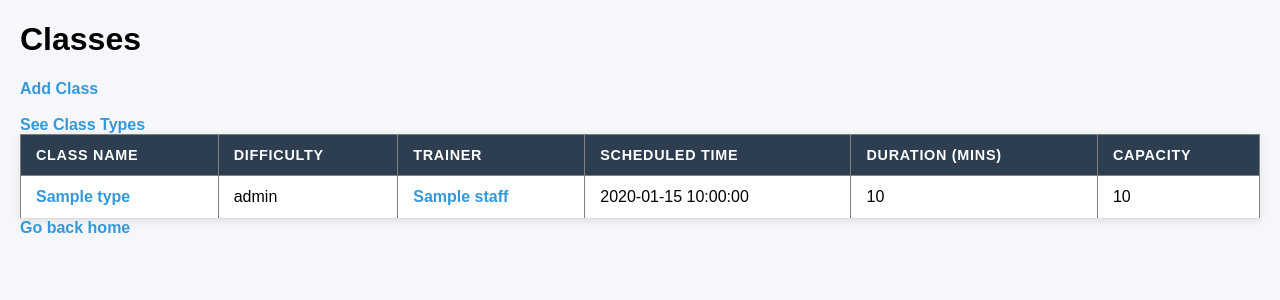
After one commit to lg3878/db_project, a Flask app: page /classes in a window 1280 px wide. The commit adds this page. Shown: the top 300 px of the page. Run offline with Flask 3, Linux system fonts and the light colour scheme; tables that the repository leaves empty hold one stand-in row (values such as "Sample post").

Commit message:
Create and Read on class table

```diff
--- a/app.py
+++ b/app.py
@@ -671,6 +671,158 @@ def trainers():
     return render_template('trainers.html', name="Trainers Table", rows=all_trainers)
 
 
+"""
+Classes table
+"""
+
+def get_classes():
+    cursor = db.cursor(dictionary=True)
+    query = """
+        SELECT
+            c.class_id,
+            ct.class_name,
+            ct.difficulty_level,
+            c.scheduled_time,
+            c.duration_minutes,
+            c.capacity,
+            s.name AS trainer_name,
+            s.staff_id AS trainer_staff_id
+        FROM classes c
+        JOIN class_type ct ON c.class_type_id = ct.class_type_id
+        JOIN trainers t ON c.trainers_staff_id = t.staff_id
+        JOIN staff s ON t.staff_id = s.staff_id
+    """
+    cursor.execute(query)
+    result = cursor.fetchall()
+    cursor.close()
+    return result
+
+
+@app.route('/classes')
+def classes():
+    all_classes = get_classes()
+    return render_template('classes.html', name='Classes', rows=all_classes)
+
+@app.route('/add_class', methods=['GET', 'POST'])
+def add_class():
+    cursor = db.cursor(dictionary=True)
+
+    if request.method == 'POST':
+        class_type_id = request.form.get('class_type_id')
+        trainer_id = request.form.get('trainer_id')
+        scheduled_time = request.form.get('scheduled_time')
+        duration_minutes = request.form.get('duration_minutes')
+        capacity = request.form.get('capacity')
+
+        try:
+            cursor.execute("""
+                INSERT INTO classes (class_type_id, trainers_staff_id, scheduled_time, duration_minutes, capacity)
+                VALUES (%s, %s, %s, %s, %s)
+            """, (class_type_id, trainer_id, scheduled_time, duration_minutes, capacity))
+            db.commit()
+            cursor.close()
+            return redirect('/classes')
+        except Error as e:
+            db.rollback()
+            cursor.close()
+            return f"Error adding class: {str(e)} <a href='/add_class'>Go back</a>"
+
+    # populate dropdowns
+    cursor.execute("SELECT * FROM class_type")
+    class_types = cursor.fetchall()
+
+    cursor.execute("""
+        SELECT t.staff_id, s.name
+        FROM trainers t
+        JOIN staff s ON t.staff_id = s.staff_id
+        WHERE s.status = 'Active'
+    """)
+    trainers = cursor.fetchall()
+    cursor.close()
+
+    return render_template('add_class.html', name='Add Class', class_types=class_types, trainers=trainers)
+
+
+@app.route('/class_page/<int:class_id>')
+def class_page(class_id):
+    cursor = db.cursor(dictionary=True)
+    query = """
+        SELECT
+            c.class_id,
+            ct.class_name,
+            ct.difficulty_level,
+            c.scheduled_time,
+            c.duration_minutes,
+            c.capacity,
+            c.trainers_staff_id AS trainer_staff_id,
+            s.name AS trainer_name,
+            m.member_id,
+            m.name AS member_name,
+            m.email,
+            ce.attendance_status,
+            ce.signup_date
+        FROM classes c
+        JOIN class_type ct ON c.class_type_id = ct.class_type_id
+        JOIN staff s ON c.trainers_staff_id = s.staff_id
+        LEFT JOIN class_enrollment ce ON c.class_id = ce.class_id
+        LEFT JOIN member m ON ce.member_id = m.member_id
+        WHERE c.class_id = %s
+    """
+    cursor.execute(query, (class_id,))
+    rows = cursor.fetchall()
+    cursor.close()
+
+    if not rows:
+        return "Class not found. <a href='/classes'>Go back</a>"
+
+    return render_template('class_page.html', rows=rows)
+
+
+"""
+Class Type table
+
+"""
+
+def get_class_types():
+    cursor = db.cursor(dictionary=True)
+    cursor.execute("SELECT * FROM class_type")
+    result = cursor.fetchall()
+    cursor.close()
+    return result
+
+
+@app.route('/class_types')
+def class_types():
+    all_class_types = get_class_types()
+    return render_template('class_types.html', name='Class Types', rows=all_class_types)
+
+
+@app.route('/add_class_type', methods=['GET', 'POST'])
+def add_class_type():
+    cursor = db.cursor(dictionary=True)
+
+    if request.method == 'POST':
+        class_name = request.form.get('class_name')
+        difficulty_level = request.form.get('difficulty_level')
+
+        try:
+            cursor.execute("""
+                INSERT INTO class_type (class_name, difficulty_level)
+                VALUES (%s, %s)
+            """, (class_name, difficulty_level))
+            db.commit()
+            cursor.close()
+            return redirect('/class_types')
+        except Error as e:
+            db.rollback()
+            cursor.close()
+            return f"Error adding class type: {str(e)} <a href='/add_class_type'>Go back</a>"
+
+    cursor.close()
+    return render_template('add_class_type.html', name='Add Class Type')
+
+
+
 
 if __name__=="__main__":
     app.run(host="0.0.0.0", debug=True)
--- /dev/null
+++ b/templates/classes.html
@@ -0,0 +1,41 @@
+{% extends 'layout.html' %}
+{% block content %}
+
+<h1>Classes</h1>
+<a href="/add_class">Add Class</a>
+<br><br>
+
+<a href="/class_types">See Class Types</a>
+
+{% if rows %}
+<table border="1" cellpadding="8">
+    <thead>
+        <tr>
+            <th>Class Name</th>
+            <th>Difficulty</th>
+            <th>Trainer</th>
+            <th>Scheduled Time</th>
+            <th>Duration (mins)</th>
+            <th>Capacity</th>
+        </tr>
+    </thead>
+    <tbody>
+        {% for row in rows %}
+        <tr>
+            <td><a href="/class_page/{{ row.class_id }}">{{ row.class_name }}</a></td>
+            <td>{{ row.difficulty_level }}</td>
+            <td><a href="/staff_page/{{ row.trainer_staff_id }}">{{ row.trainer_name }}</a></td>
+            <td>{{ row.scheduled_time }}</td>
+            <td>{{ row.duration_minutes }}</td>
+            <td>{{ row.capacity }}</td>
+        </tr>
+        {% endfor %}
+    </tbody>
+</table>
+{% else %}
+    <p>No classes found.</p>
+{% endif %}
+
+
+
+{% endblock %}
--- a/templates/index.html
+++ b/templates/index.html
@@ -7,11 +7,11 @@
         <li><a href="/members">Member Table</a></li>
         <li><a href="/memberships">Memberships Table</a></li>
          <li><a href="/staff">Staff</a></li>
+         <li><a href="/trainers">Trainers</a></li>
 
+         <li><a href="/classes">Classes</a></li>
 
          <!-- TO DO: Implement CRUD for all of these -->
-         <li><a href="/trainers">Trainers</a></li>
-         <li><a href="/classes">Classes</a></li>
          <li><a href="payments">Payments</a></li>
          <li><a href="/equipment">Equipment</a></li>
     </ul>
```
Also changed, not shown: templates/add_class.html (added, +43 -0 lines), templates/add_class_type.html (added, +26 -0 lines), templates/class_page.html (added, +44 -0 lines), templates/class_types.html (added, +29 -0 lines).
